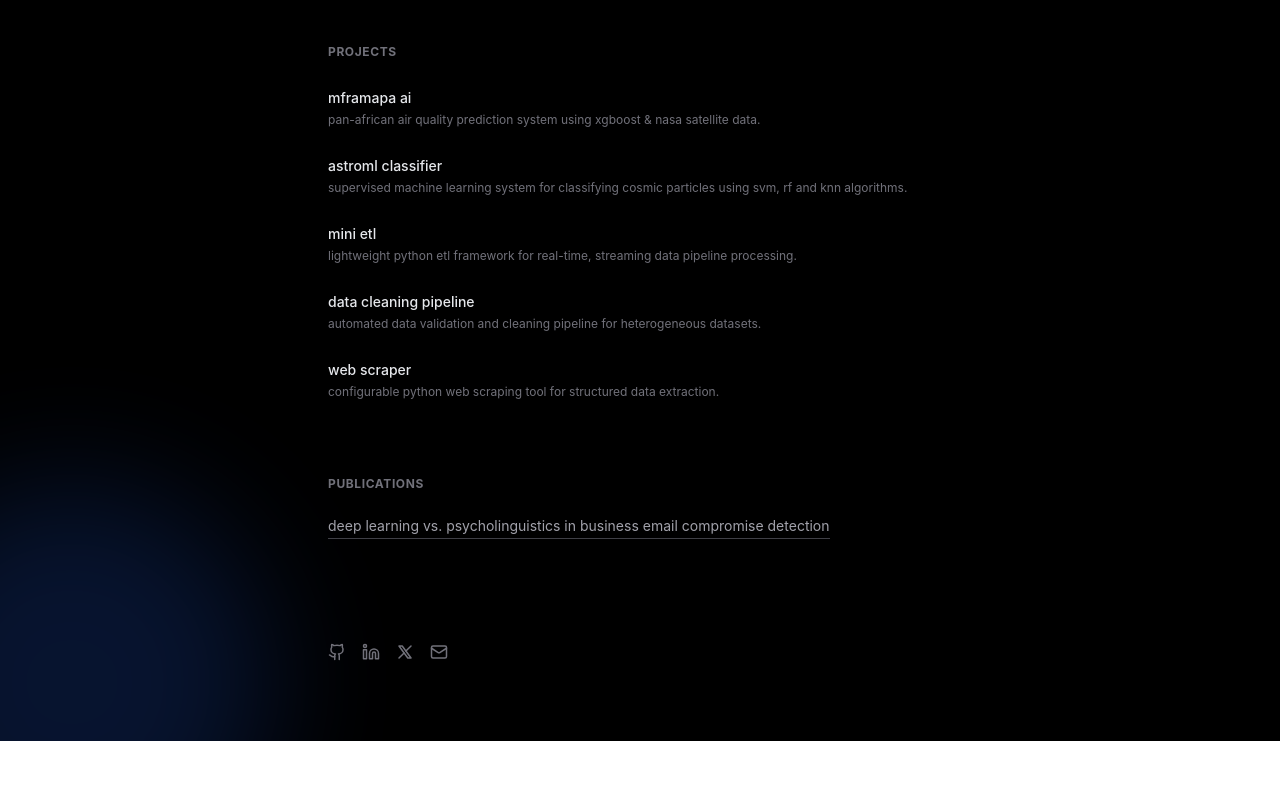
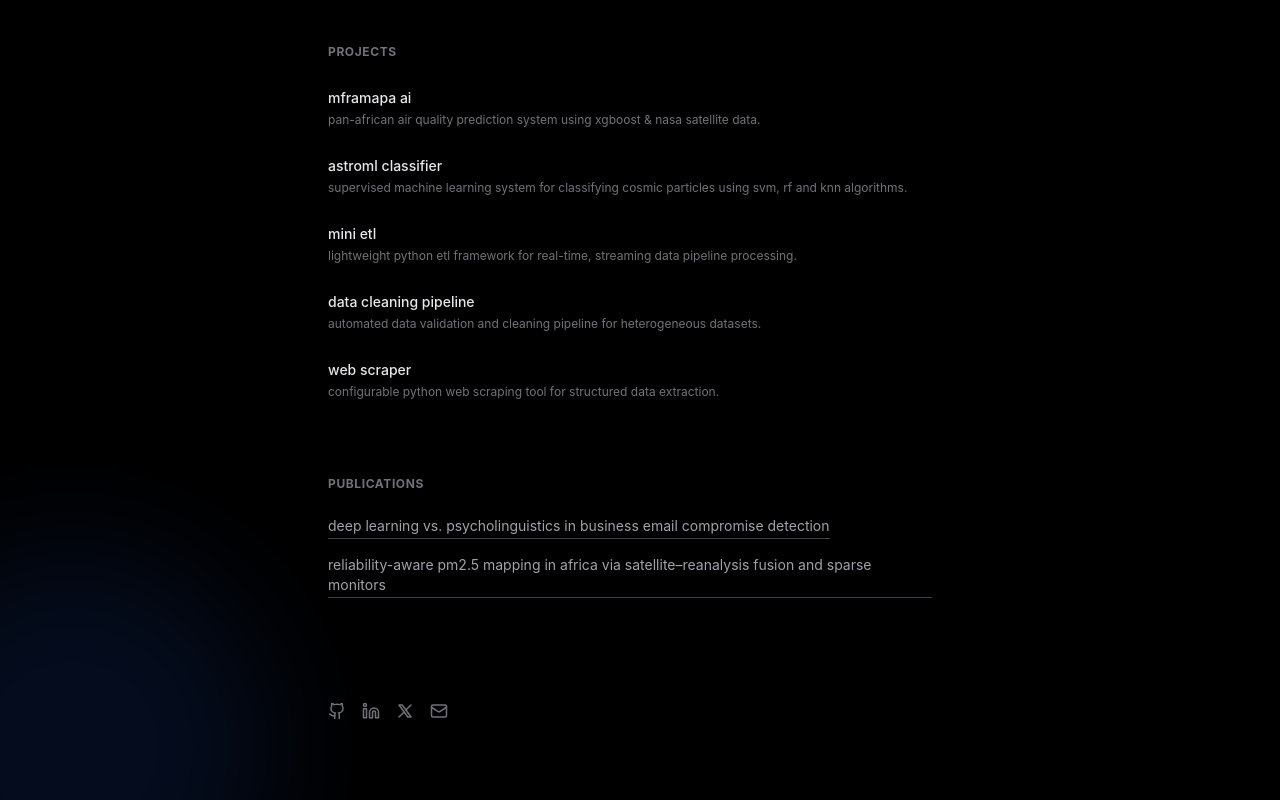
Before and after one commit to yoadjei/yoadjei.github.io, a React (Vite) app: page / in a window 1280 px wide. Shown: the part 672-1472 px from the top of the page. Before the commit the page ends 1413 px from the top, so only its background shows below. Built offline with nearby package versions, Linux system fonts and the light colour scheme.

Commit message:
added most recent publication

```diff
--- a/src/App.jsx
+++ b/src/App.jsx
@@ -180,7 +180,10 @@ function App() {
 
             {/* Publications */}
 <section>
-                    <h2 className="text-xs font-bold text-gray-400 dark:text-zinc-500 uppercase tracking-wider mb-4">Publications</h2>
+  <h2 className="text-xs font-bold text-gray-400 dark:text-zinc-500 uppercase tracking-wider mb-4">
+    Publications
+  </h2>
+
   <a
     href="https://arxiv.org/abs/2511.20944"
     target="_blank"
@@ -189,6 +192,18 @@ function App() {
   >
     <span className="text-sm border-b border-gray-300 dark:border-zinc-700 pb-0.5 group-hover:border-black dark:group-hover:border-white transition-colors">
       deep learning vs. psycholinguistics in business email compromise detection
+    </span>
+    <ArrowUpRight size={12} className="opacity-0 group-hover:opacity-100 transition-opacity" />
+  </a>
+
+  <a
+    href="https://www.researchsquare.com/article/rs-8735605/v1"
+    target="_blank"
+    rel="noopener noreferrer"
+    className="group flex items-baseline gap-2 hover:bg-gray-50 dark:hover:bg-zinc-900 p-2 -mx-2 rounded transition-colors"
+  >
+    <span className="text-sm border-b border-gray-300 dark:border-zinc-700 pb-0.5 group-hover:border-black dark:group-hover:border-white transition-colors">
+      reliability-aware pm2.5 mapping in africa via satellite–reanalysis fusion and sparse monitors
     </span>
     <ArrowUpRight size={12} className="opacity-0 group-hover:opacity-100 transition-opacity" />
   </a>
```
Lines whose indentation alone changed are shown as unchanged.
